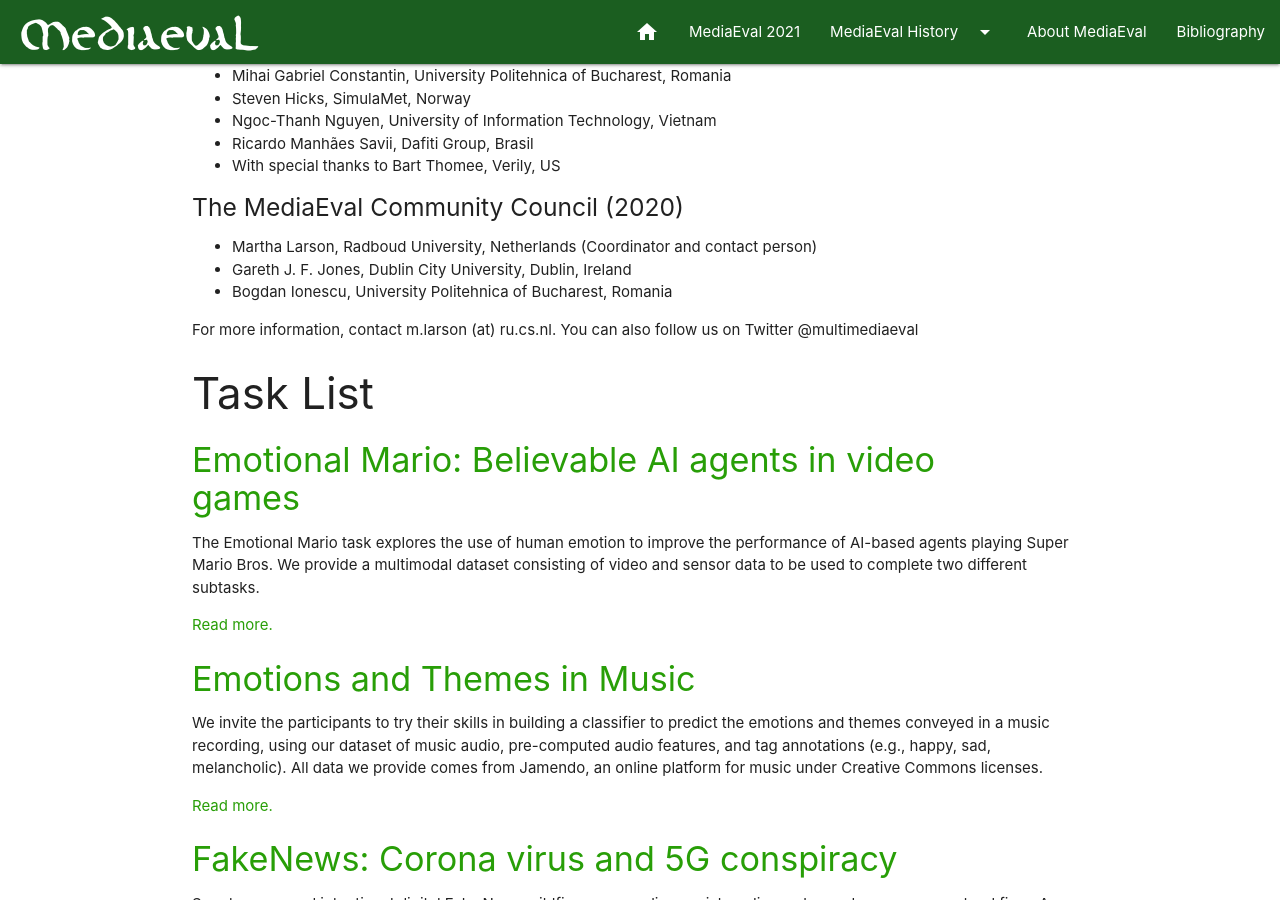
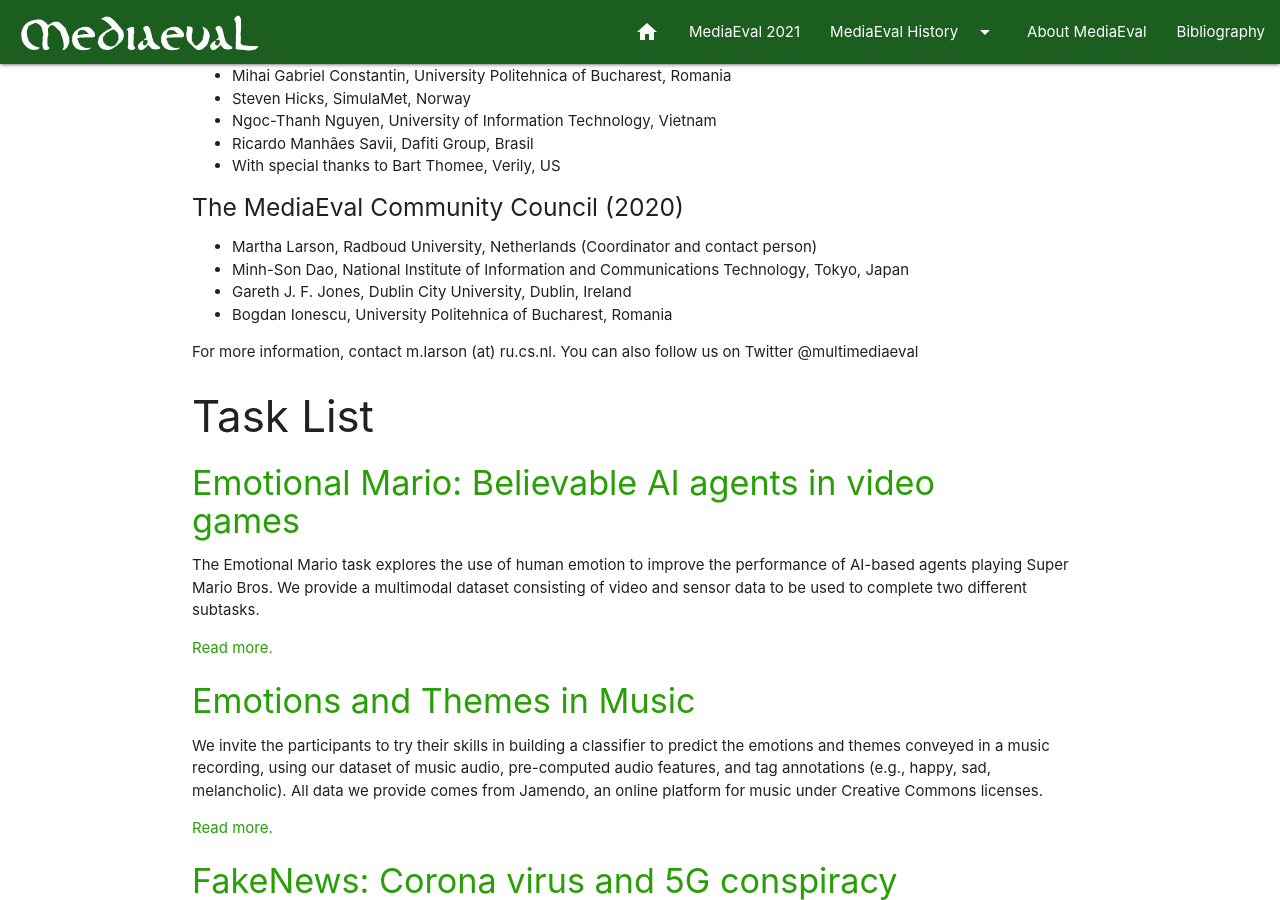
Before and after one commit to multimediaeval/multimediaeval.github.io, a Jekyll site: the page built from _editions/2020.md, in a window 1280 px wide and 900 px high, scrolled down 753 px. Built offline with Jekyll 4.4.1, drawn with Linux system fonts in a browser that asks for light colours.

Commit message:
Update 2020.md

```diff
--- a/_editions/2020.md
+++ b/_editions/2020.md
@@ -62,6 +62,7 @@ MediaEval is made possible by the efforts of a larger number of task organizers,
 
 ##### The MediaEval Community Council (2020)
 * Martha Larson, Radboud University, Netherlands (Coordinator and contact person)
+* Minh-Son Dao, National Institute of Information and Communications Technology, Tokyo, Japan
 * Gareth J. F. Jones, Dublin City University, Dublin, Ireland
 * Bogdan Ionescu, University Politehnica of Bucharest, Romania
 
```
